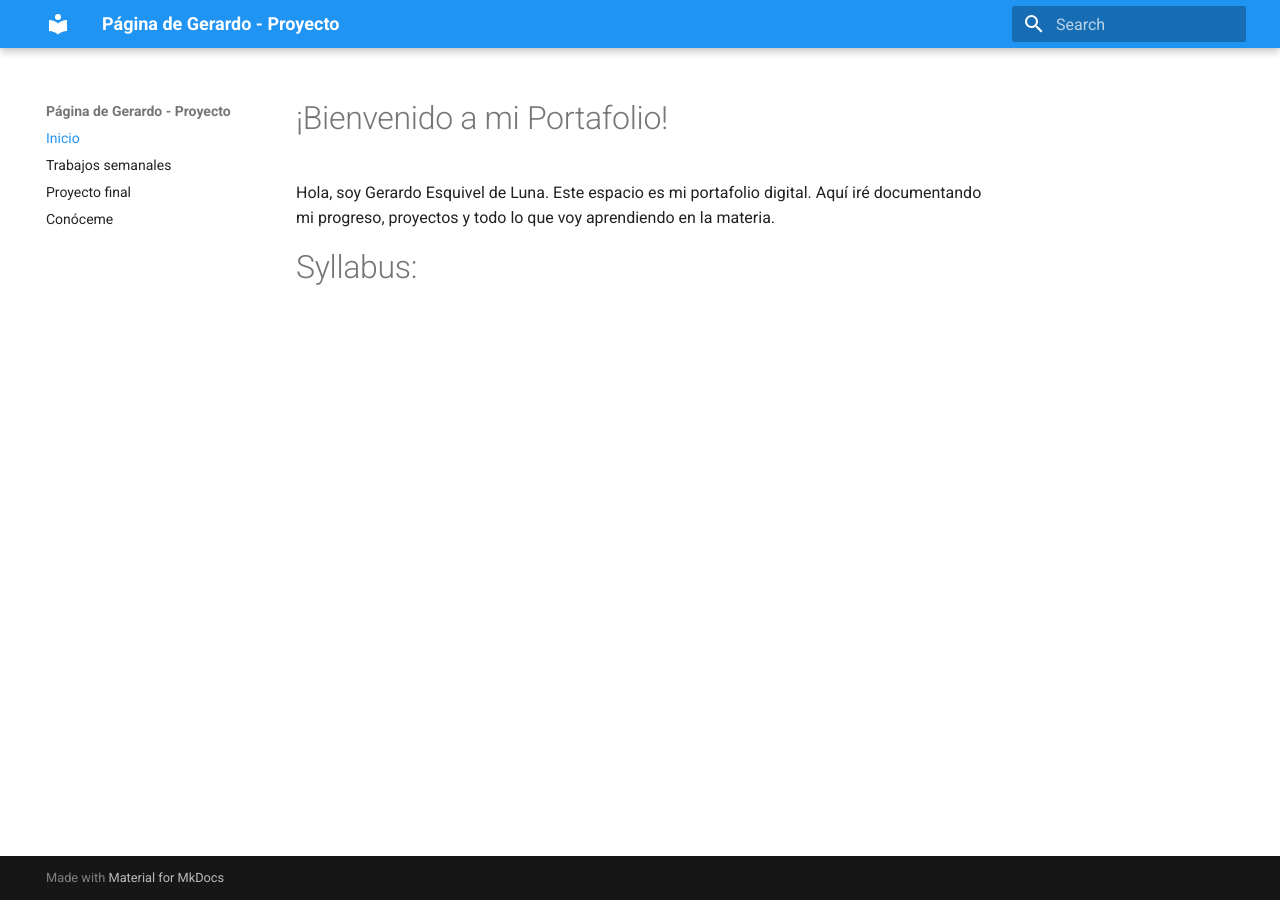
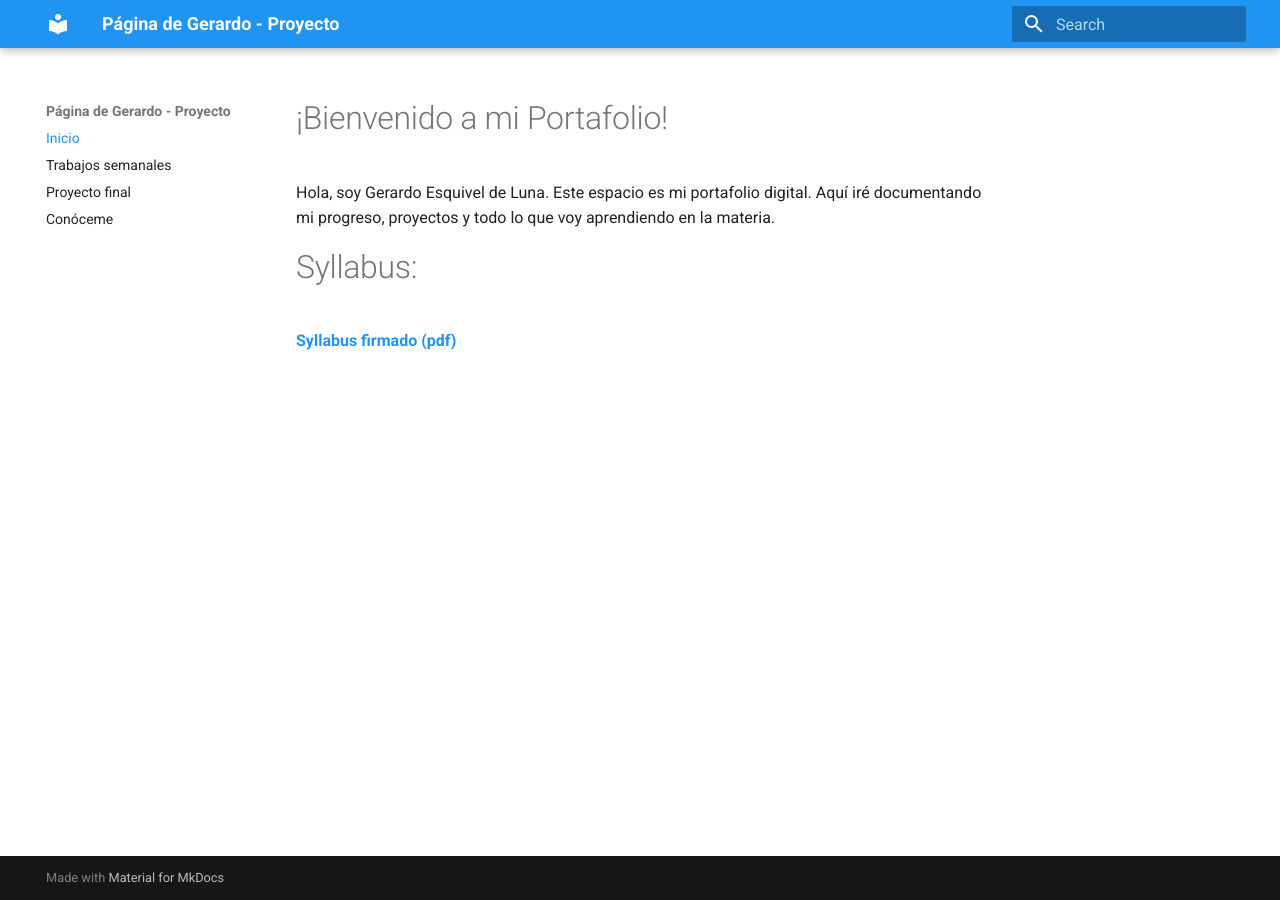
Before and after one commit to Gerardo-Esquivel/PortafolioProyecto, an MkDocs documentation site: the page built from docs/index.md, in a window 1280 px wide. Built offline with MkDocs 1.6.1 and Material for MkDocs 9.7.7, drawn with Linux system fonts in a browser that asks for light colours.

Commit message:
Update index.md

```diff
--- a/docs/index.md
+++ b/docs/index.md
@@ -3,3 +3,5 @@
 Hola, soy Gerardo Esquivel de Luna. Este espacio es mi portafolio digital. Aquí iré documentando mi progreso, proyectos y todo lo que voy aprendiendo en la materia.
 
 # Syllabus:
+
+[**Syllabus firmado (pdf)**](recursos/Syllabus.pdf)
```
